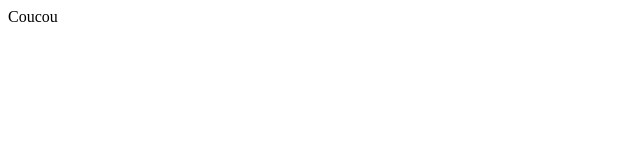
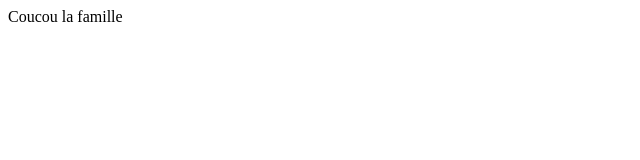
Before and after one commit to BrissouLaChankla/demo-lacapsulos, a plain HTML site: page index.html in a window 1280 px wide. Shown: the full height of the page, 0-640 px from the left. Drawn offline with Linux system fonts and the light colour scheme.

Commit message:
edit index added famille

```diff
--- a/index.html
+++ b/index.html
@@ -6,6 +6,6 @@
     <title>Document</title>
 </head>
 <body>
-    Coucou
+    Coucou la famille
 </body>
 </html>
```
